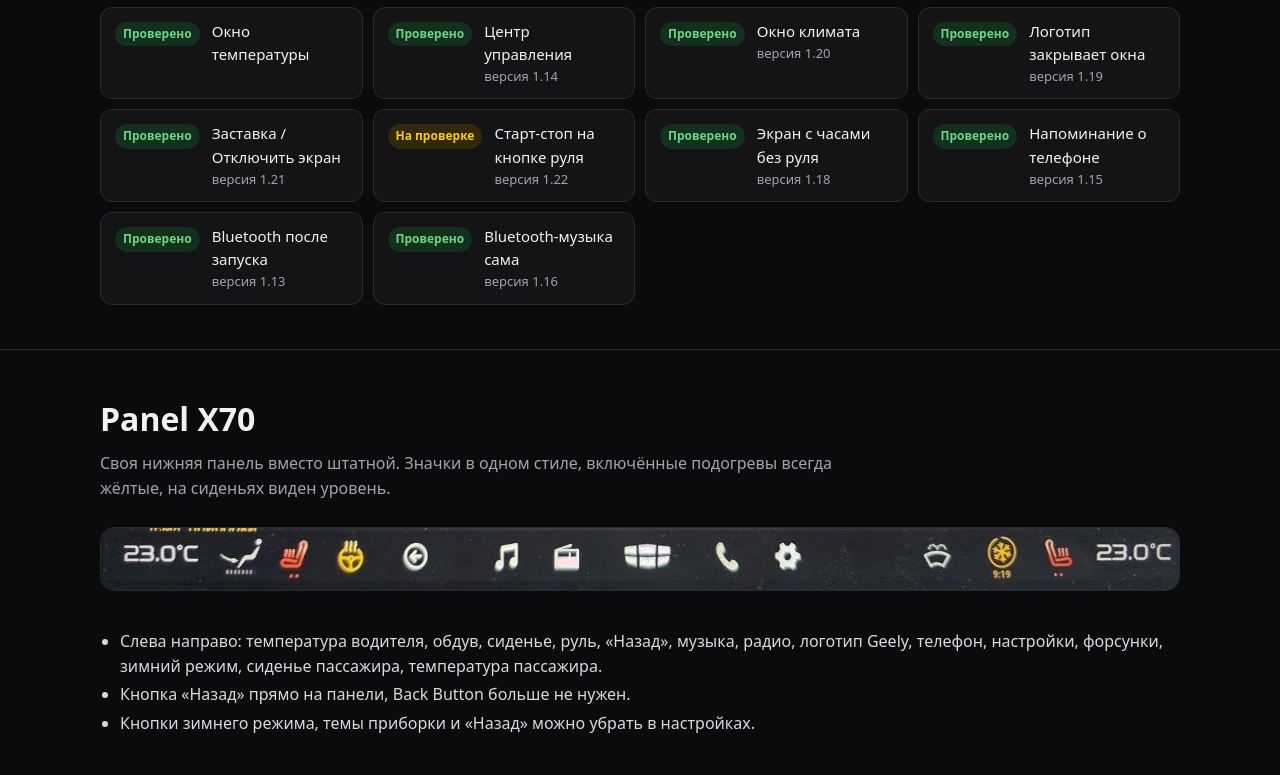
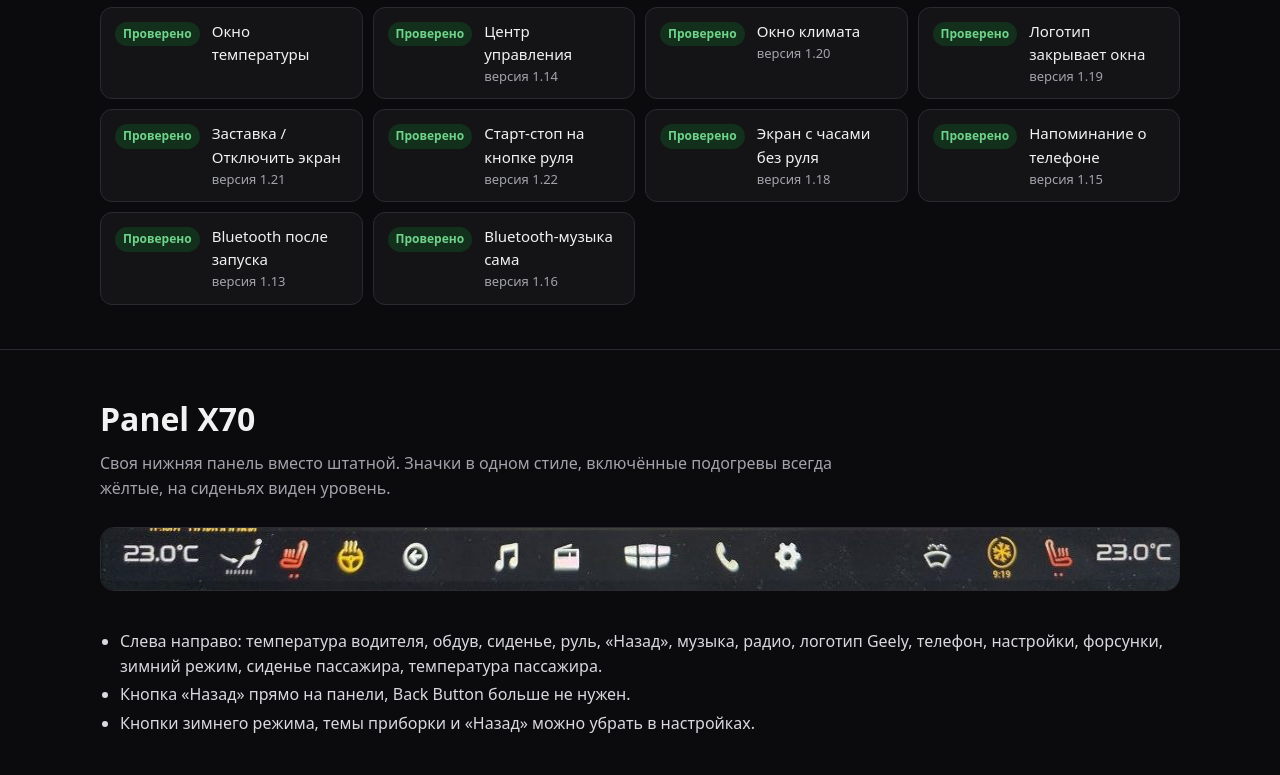
Before and after one commit to Oleg-rit/belgee-x70-apps, a plain HTML site: page index.html in a window 1280 px wide. Shown: the part 1141-1916 px from the top of the page. Drawn offline with Linux system fonts and the light colour scheme; no server answers.

Commit message:
Старт-стоп на кнопке руля проверен
Co-Authored-By: Claude Opus 5.5 <noreply@anthropic.com>

```diff
--- a/index.html
+++ b/index.html
@@ -287,7 +287,7 @@ dialog img{max-width:96vw;max-height:94vh;border-radius:10px}
       <li><b>«Не забудьте телефон в салоне»</b> — живой голос сразу после остановки двигателя, если телефон подключён по Bluetooth (1.15).</li>
       <li><b>Bluetooth после запуска ГУ</b> — всегда включён, всегда выключен, как в системе или спрашивать (1.13).</li>
       <li><b>Bluetooth-музыка сама</b> — когда телефон подключил музыку, сразу открывается штатный плеер (1.16).</li>
-      <li><b>Пустая кнопка на руле</b> — подогрев руля, сиденье, зимний режим, «Назад», тема приборки или старт-стоп (для полного привода, 1.22, <span class="badge new">на проверке</span>).</li>
+      <li><b>Пустая кнопка на руле</b> — подогрев руля, сиденье, зимний режим, «Назад», тема приборки или старт-стоп (для полного привода, с 1.22).</li>
       <li><b>Тема приборки S / C / E / D</b> — кнопкой на панели или в настройках.</li>
       <li><b>Перезагрузка ГУ</b> одной кнопкой вместо 15 секунд на сенсоре: перезапускается только ГУ, машина работает как обычно (1.13).</li>
     </ul>
@@ -389,7 +389,7 @@ dialog img{max-width:96vw;max-height:94vh;border-radius:10px}
   <div class="wrap">
     <h2>История версий</h2>
     <p class="sub">Коротко, что появлялось в Panel X70.</p>
-    <details open><summary>1.22 — старт-стоп на пустой кнопке руля <span class="badge new">на проверке</span></summary>
+    <details open><summary>1.22 — старт-стоп на пустой кнопке руля</summary>
       <ul><li>Для полного привода: пустая кнопка руля переключает старт-стоп той же командой, что значок на панели.</li><li>После нажатия на экране пишется, включён он или выключен, по ответу машины.</li></ul></details>
     <details><summary>1.21 — «Заставка» и «Отключить экран» в центре управления</summary>
       <ul><li>Две новые плитки: заставка с часами и чёрный экран с подсветкой на минимум.</li><li>Если стоит Экран X70, кнопкой питания управляет он.</li></ul></details>
@@ -485,7 +485,7 @@ var STATUS = [
   ['ok',  'Окно климата',               'f-climate', '1.20'],
   ['ok',  'Логотип закрывает окна',     'f-control', '1.19'],
   ['ok',  'Заставка / Отключить экран', 'f-control', '1.21'],
-  ['new', 'Старт-стоп на кнопке руля',  'panel',     '1.22'],
+  ['ok',  'Старт-стоп на кнопке руля',  'panel',     '1.22'],
   ['ok',  'Экран с часами без руля',    'f-clock',   '1.18'],
   ['ok',  'Напоминание о телефоне',     'panel',     '1.15'],
   ['ok',  'Bluetooth после запуска',    'panel',     '1.13'],
```
